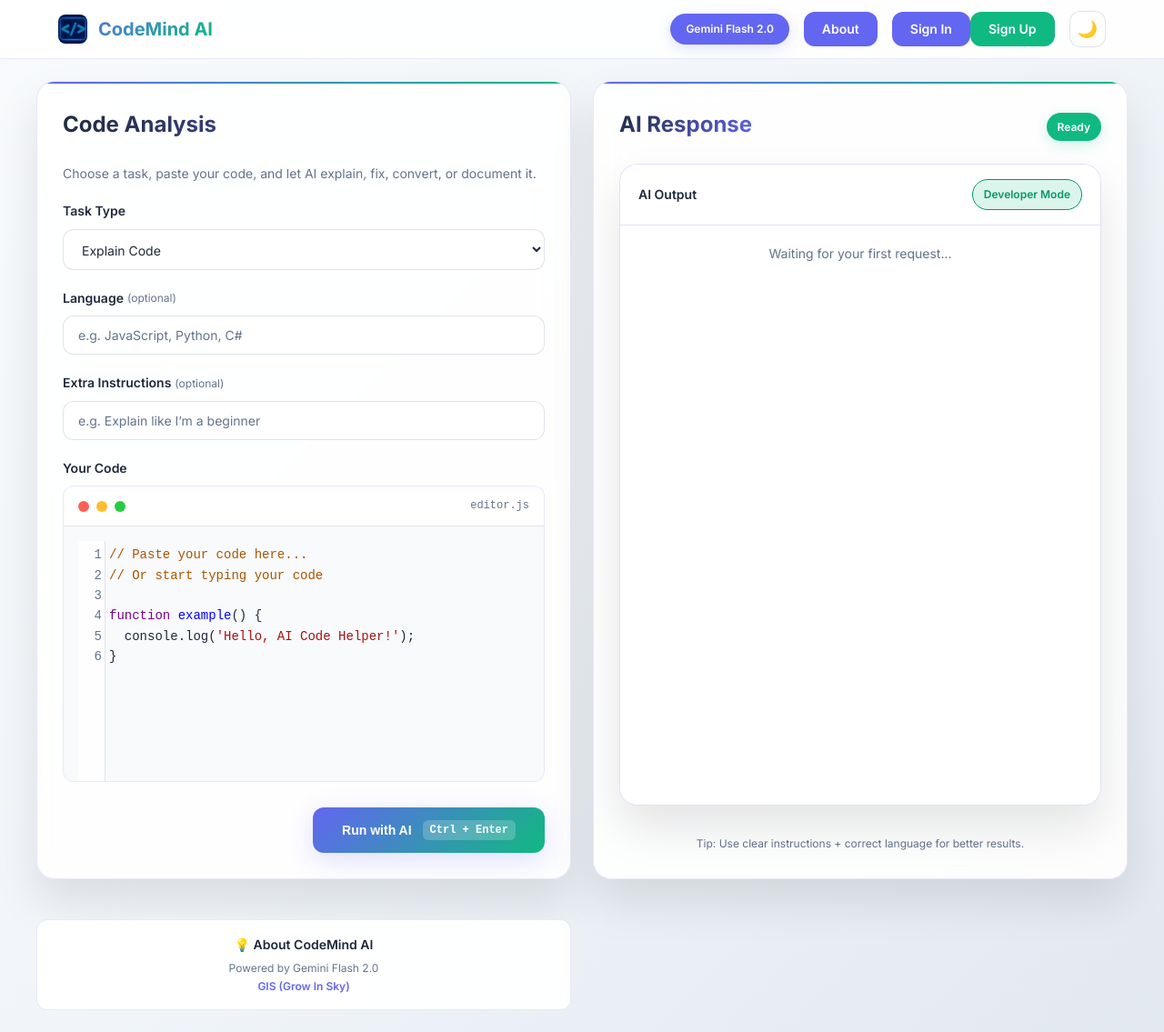
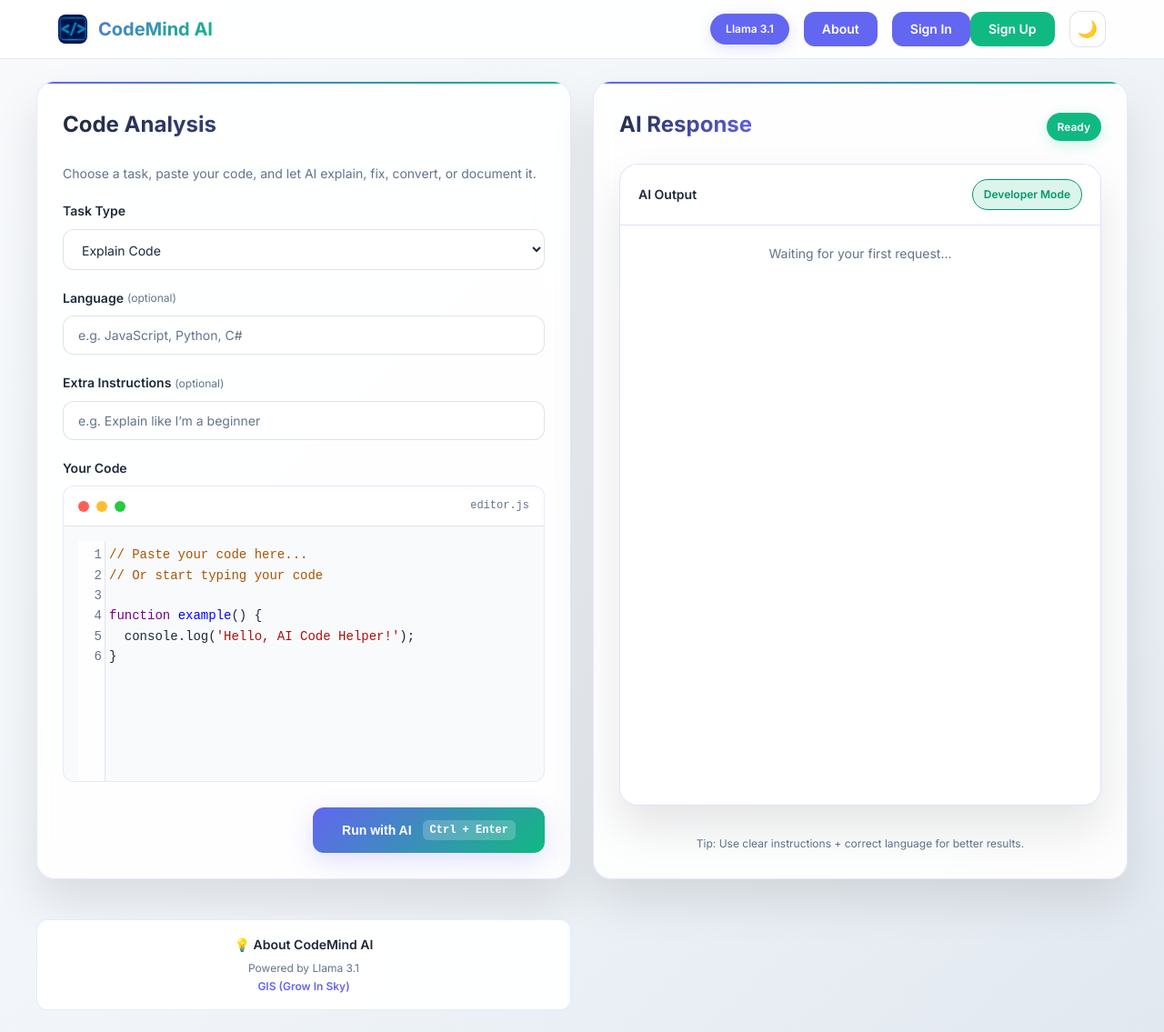
Before and after one commit to codewithahmed2005/codemind, a website: page public/index.html in a window 1280 px wide. Shown: the whole page at 91% size. Drawn offline with nearby package versions, Linux system fonts and the light colour scheme.

Commit message:
Update index.html

```diff
--- a/public/index.html
+++ b/public/index.html
@@ -26,7 +26,7 @@
                 <span class="brand-text">CodeMind AI</span>
             </div>
             <div class="navbar-right">
-                <span class="nav-pill">Gemini Flash 2.0</span>
+                <span class="nav-pill">Llama 3.1</span>
                 <a href="about.html" class="auth-btn">About</a>
                 <!-- 🔹 Jab user login nahi hai -->
                 <div id="authLinks">
@@ -147,7 +147,7 @@
             </section>
             <div class="about-section">
                 <h3>💡 About CodeMind AI</h3>
-                <p>Powered by Gemini Flash 2.0</p>
+                <p>Powered by Llama 3.1</p>
                 <p style="margin-top: 4px; color: var(--primary); font-weight: 600;">GIS (Grow In Sky)</p>
             </div>
         </div>
```
